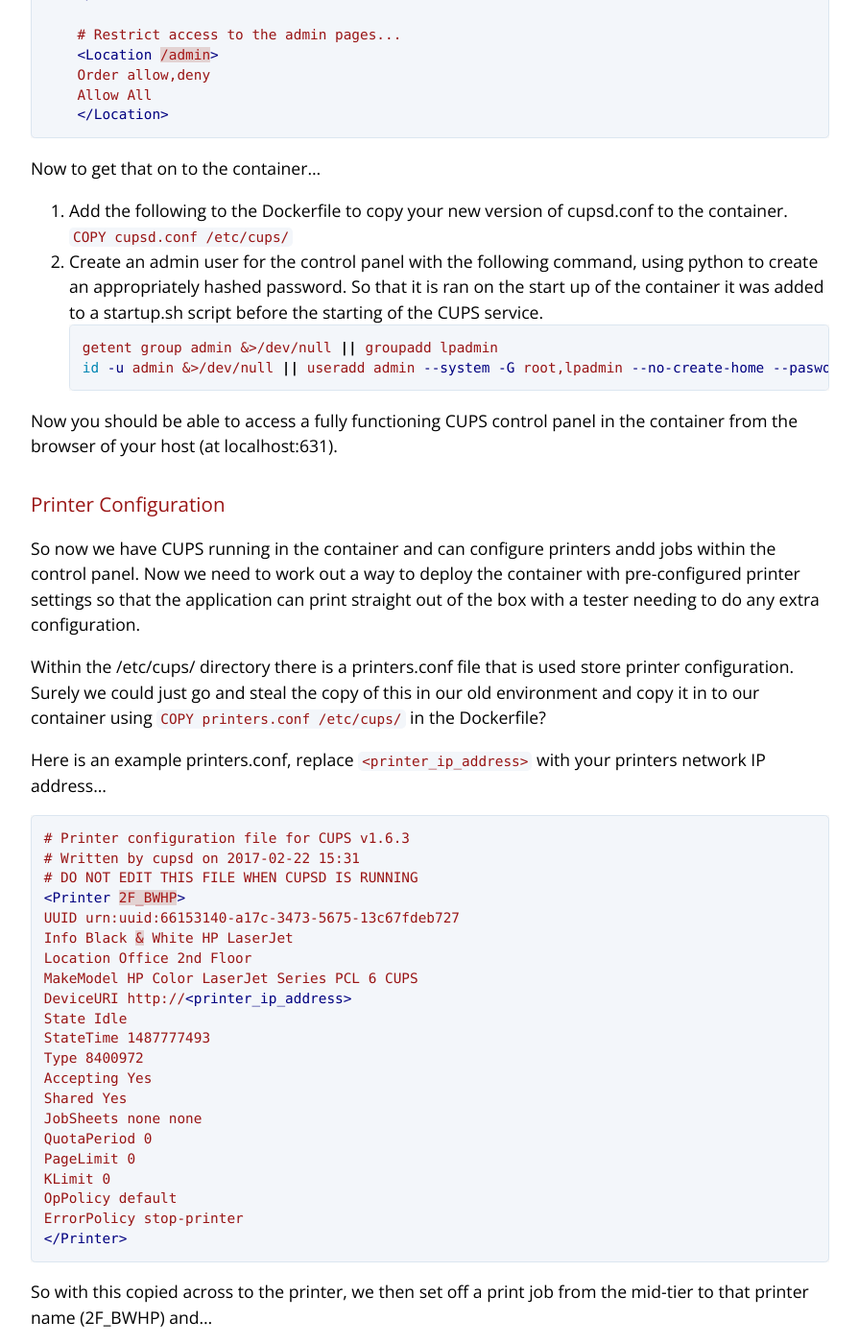
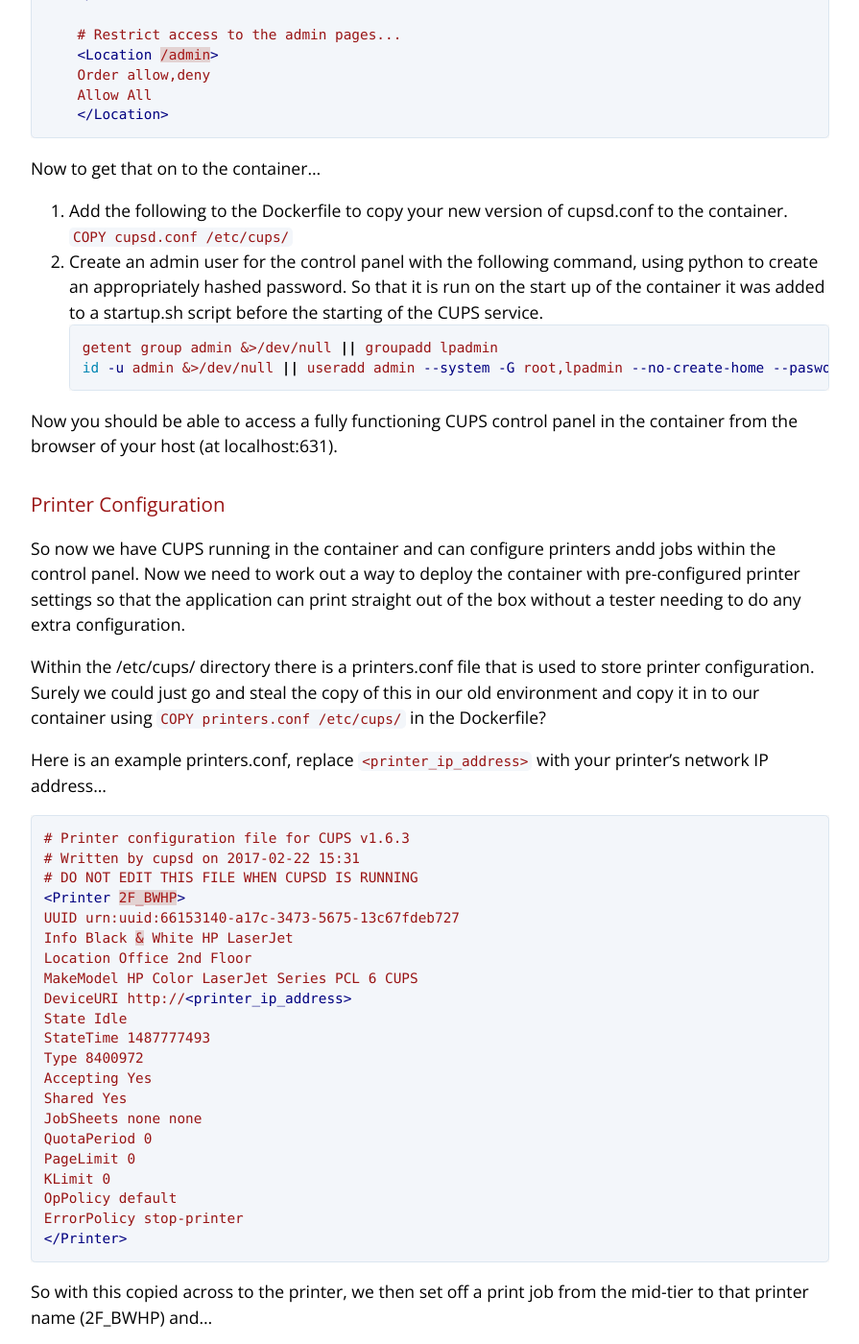
Before and after one commit to abert-on/jekyll-blog, a Jekyll site: the page built from _posts/2017-11-05-printing-from-a-docker-container.markdown, in a window 1280 px wide and 1400 px high, scrolled down 2353 px. Shown: the whole window at 96% size, without its empty margins (192-1087 px from the left). Built offline with Jekyll 4.4.1, drawn with Linux system fonts in a browser that asks for light colours; comment, search, counter and statistics services are not loaded; some of the changed text lies outside the part shown.

Commit message:
Fix spelling mistakes

````diff
--- a/_posts/2017-11-05-printing-from-a-docker-container.markdown
+++ b/_posts/2017-11-05-printing-from-a-docker-container.markdown
@@ -51,7 +51,7 @@ Alas this wasn't quite enough to get us up and running. Whilst it was possible t
 Now to get that on to the container...
 
 1. Add the following to the Dockerfile to copy your new version of cupsd.conf to the container. `COPY cupsd.conf /etc/cups/`
-2. Create an admin user for the control panel with the following command, using python to create an appropriately hashed password. So that it is ran on the start up of the container it was added to a startup.sh script before the starting of the CUPS service.
+2. Create an admin user for the control panel with the following command, using python to create an appropriately hashed password. So that it is run on the start up of the container it was added to a startup.sh script before the starting of the CUPS service.
 ```bash
 getent group admin &>/dev/null || groupadd lpadmin
 id -u admin &>/dev/null || useradd admin --system -G root,lpadmin --no-create-home --pasword $(python -c 'import crypt; print(crypt.crypt("admin", crypt.mksalt(crypt.METHOD_SHA512)))')
@@ -60,11 +60,11 @@ id -u admin &>/dev/null || useradd admin --system -G root,lpadmin --no-create-ho
 Now you should be able to access a fully functioning CUPS control panel in the container from the browser of your host (at localhost:631).
 
 ### Printer Configuration
-So now we have CUPS running in the container and can configure printers andd jobs within the control panel. Now we need to work out a way to deploy the container with pre-configured printer settings so that the application can print straight out of the box with a tester needing to do any extra configuration.
+So now we have CUPS running in the container and can configure printers andd jobs within the control panel. Now we need to work out a way to deploy the container with pre-configured printer settings so that the application can print straight out of the box without a tester needing to do any extra configuration.
 
-Within the /etc/cups/ directory there is a printers.conf file that is used store printer configuration. Surely we could just go and steal the copy of this in our old environment and copy it in to our container using `COPY printers.conf /etc/cups/` in the Dockerfile?
+Within the /etc/cups/ directory there is a printers.conf file that is used to store printer configuration. Surely we could just go and steal the copy of this in our old environment and copy it in to our container using `COPY printers.conf /etc/cups/` in the Dockerfile?
 
-Here is an example printers.conf, replace `<printer_ip_address>` with your printers network IP address...
+Here is an example printers.conf, replace `<printer_ip_address>` with your printer's network IP address...
 
 ```xml
 # Printer configuration file for CUPS v1.6.3
````
Also changed, not shown: other parts of _posts/2017-11-05-printing-from-a-docker-container.markdown (+5 -5 lines).
